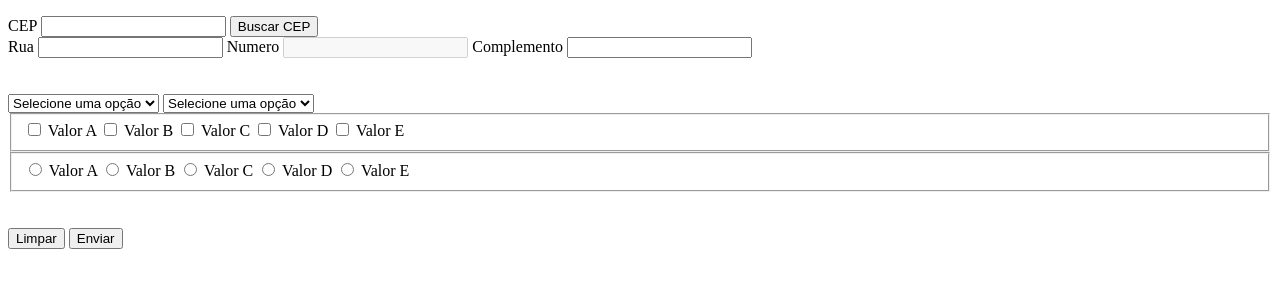
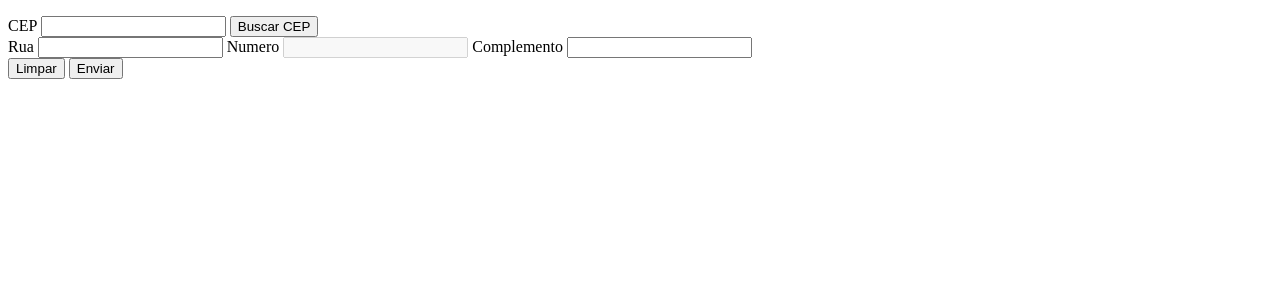
Before and after one commit to maximvs-dm/24s2-html, a plain HTML site: page endereco.html in a window 1280 px wide. Shown: the part 100-388 px from the top of the page. Drawn offline with Linux system fonts and the light colour scheme.

Commit message:
move os exemplos para outro html

```diff
--- a/endereco.html
+++ b/endereco.html
@@ -28,103 +28,6 @@
           <label for="complemento">Complemento</label>
           <input type="text" name="complemento" id="complemento" />
         </div>
-        <br />
-        <br />
-        <div>
-          <select name="teste-select-1" id="select">
-            <option value="">Selecione uma opção</option>
-            <option value="v1">Valor 1</option>
-            <option value="v2">Valor 2</option>
-            <option value="v3">Valor 3</option>
-            <option value="v4">Valor 4</option>
-          </select>
-
-          <select name="teste-select-2" id="select">
-            <option>Selecione uma opção</option>
-            <option>Valor 1 sem value</option>
-            <option>Valor 2 sem value</option>
-            <option>Valor 3 sem value</option>
-            <option>Valor 4 sem value</option>
-          </select>
-
-          <fieldset>
-            <input
-              type="checkbox"
-              name="teste-checkbox"
-              value="a"
-              id="input-a"
-            />
-            <label for="input-a">Valor A</label>
-            <input
-              type="checkbox"
-              name="teste-checkbox"
-              value="b"
-              id="input-b"
-            />
-            <label for="input-b">Valor B</label>
-            <input
-              type="checkbox"
-              name="teste-checkbox"
-              value="c"
-              id="input-c"
-            />
-            <label for="input-c">Valor C</label>
-            <input
-              type="checkbox"
-              name="teste-checkbox"
-              value="d"
-              id="input-d"
-            />
-            <label for="input-d">Valor D</label>
-            <input
-              type="checkbox"
-              name="teste-checkbox"
-              value="e"
-              id="input-e"
-            />
-            <label for="input-e">Valor E</label>
-          </fieldset>
-
-          <fieldset>
-            <input
-              type="radio"
-              name="teste-radio"
-              value="a"
-              id="input-a-radio"
-            />
-            <label for="input-a-radio">Valor A</label>
-            <input
-              type="radio"
-              name="teste-radio"
-              value="b"
-              id="input-b-radio"
-            />
-            <label for="input-b-radio">Valor B</label>
-            <input
-              type="radio"
-              name="teste-radio"
-              value="c"
-              id="input-c-radio"
-            />
-            <label for="input-c-radio">Valor C</label>
-            <input
-              type="radio"
-              name="teste-radio"
-              value="d"
-              id="input-d-radio"
-            />
-            <label for="input-d-radio">Valor D</label>
-            <input
-              type="radio"
-              name="teste-radio"
-              value="e"
-              id="input-e-radio"
-            />
-            <label for="input-e-radio">Valor E</label>
-          </fieldset>
-        </div>
-        <br />
-        <br />
         <div>
           <button type="reset">Limpar</button>
           <button type="submit">Enviar</button>
```
Also changed, not shown: exemplo-form.html (added, +55 -0 lines).
